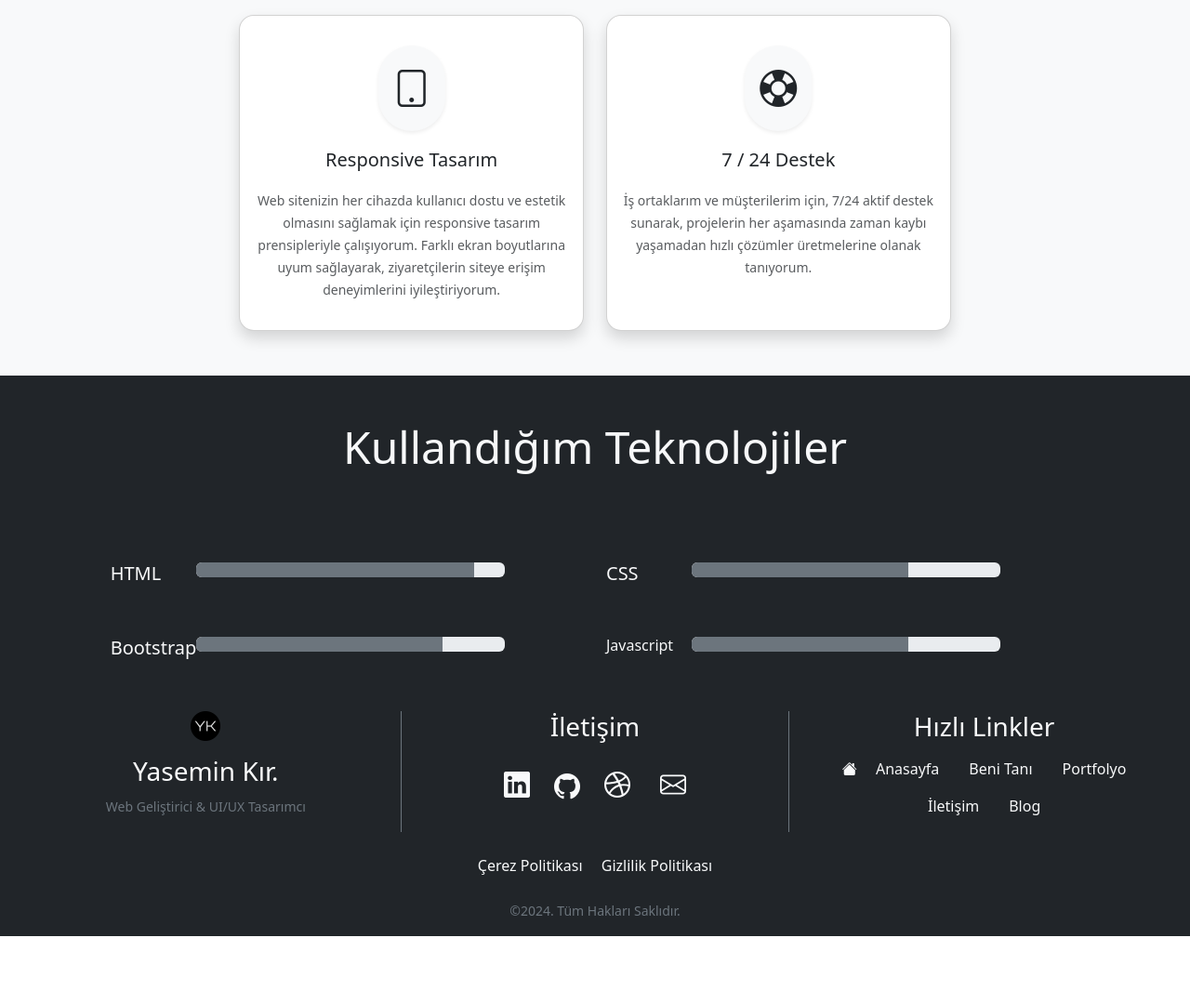
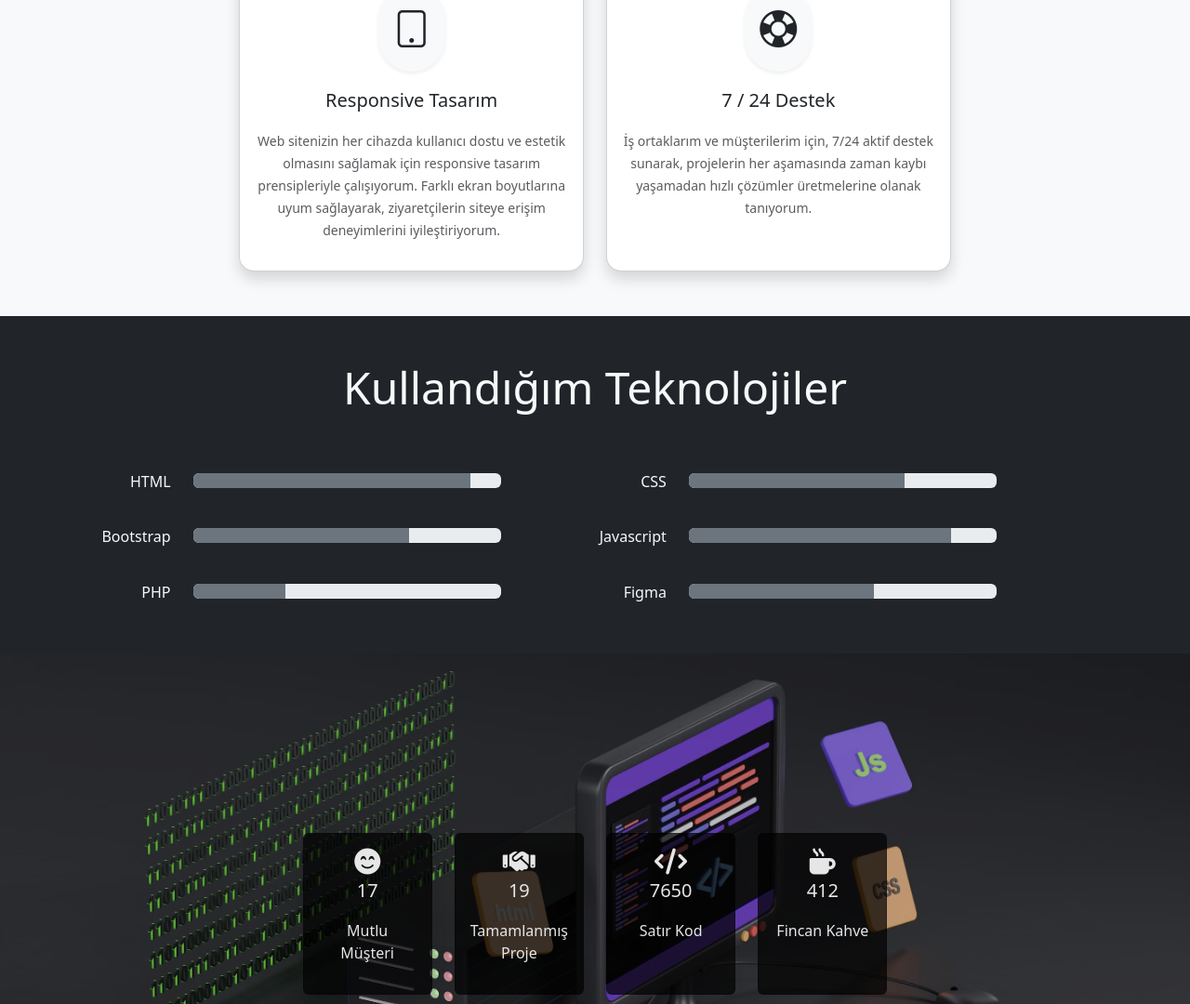
Before and after one commit to yasemin-kir/yaseminkir, a plain HTML site: page beni-tani.html in a window 1280 px wide. Shown: the part 1720-2800 px from the top of the page at 93% size. Before the commit the page ends 2727 px from the top, so only its background shows below. Drawn offline with nearby package versions, Linux system fonts and the light colour scheme.

Commit message:
çakışmalar çözüldü

```diff
--- a/CSS/style.css
+++ b/CSS/style.css
@@ -241,6 +241,24 @@ nav .container-fluid {
 
 }
 
+/* =====Banner Section====== */
+.banner-section {
+  background-image: url(../img/banner-section.avif);
+  filter: brightness(0.9) ;
+  background-attachment: fixed;
+  background-repeat: no-repeat;
+  background-position: center center;
+  background-size: cover;
+  height: 35rem;
+  width: auto;
+}
+
+.banner-section .card {
+  background-color: rgba(0, 0, 0, 0.7) !important;
+  color: #ffffff !important;
+  opacity: 1 !important;
+  z-index: 999;
+}
 
 /* ========Media Queries======= */
 @media (max-width: 768px) {
--- a/beni-tani.html
+++ b/beni-tani.html
@@ -8,7 +8,7 @@
     <link rel="stylesheet" href="CSS/bootstrap.min.css">
     <link rel="stylesheet" href="https://cdnjs.cloudflare.com/ajax/libs/font-awesome/6.6.0/css/all.min.css"
         integrity="sha512-Kc323vGBEqzTmouAECnVceyQqyqdsSiqLQISBL29aUW4U/M7pSPA/gEUZQqv1cwx4OnYxTxve5UMg5GT6L4JJg=="
-        crossorigin="anonymous" referrerpolicy="no-referrer" />
+        crossorigin="anonymous" referrerpolicy="no-referrer"/>
     <link rel="stylesheet" href="https://cdn.jsdelivr.net/npm/bootstrap-icons@1.11.3/font/bootstrap-icons.min.css">
     <link rel="shortcut icon" href="img/favicon-32x32.png" type="image/x-icon">
     <title>Yasemin Kır.</title>
@@ -62,7 +62,7 @@
             </div>
             <!-- banner image -->
             <div class="image">
-                <img src="img/beni-tani.avif" alt="Banner Image">
+                <img src="img/banner-beni-tani.avif" alt="Banner Image">
             </div>
         </div>
     </header>
@@ -123,8 +123,8 @@
         <!-- Skills Section Start -->
         <section>
             <div class="container-fluid bg-light mt-5 py-5">
-                <div class="row pb-5 px-5 text-center">
-                    <h2 class="display-5 mb-5">Yeteneklerim</h2>
+                <div class="row px-5 text-center">
+                    <h2 class="display-5 mb-3">Yeteneklerim</h2>
                     <div class="col-lg-4">
                         <div class="card rounded-4 shadow h-100">
                             <div class="card-body py-auto">
@@ -136,7 +136,7 @@
                             </div>
                         </div>
                     </div>
-                    <div class="col-lg-4">
+                    <div class="col-lg-4 mt-3 mt-lg-0">
                         <div class="card rounded-4 shadow h-100">
                             <div class="card-body py-auto">
                                 <div class="m-3 d-inline-block fs-1 rounded-pill bg-light shadow-sm p-3">
@@ -147,7 +147,7 @@
                             </div>
                         </div>
                     </div>
-                    <div class="col-lg-4">
+                    <div class="col-lg-4 mt-3 mt-lg-0">
                         <div class="card rounded-4 shadow h-100">
                             <div class="card-body py-auto">
                                 <div class="m-3 d-inline-block fs-1 rounded-pill bg-light shadow-sm p-3">
@@ -159,9 +159,9 @@
                         </div>
                     </div>
                 </div>
-                <div class="row px-5 text-center">
+                <div class="row mt-3 px-5 text-center">
                     <div class="offset-lg-2 col-lg-4">
-                        <div class="card rounded-4 shadow h-100">
+                        <div class="card rounded-4 shadow">
                             <div class="card-body py-auto">
                                 <div class="m-3 d-inline-block fs-1 rounded-pill bg-light shadow-sm p-3">
                                     <i class="bi bi-tablet"></i>
@@ -171,7 +171,7 @@
                             </div>
                         </div>
                     </div>
-                    <div class="col-lg-4">
+                    <div class="offset-lg-0 col-lg-4 mt-3 mt-lg-0">
                         <div class="card rounded-4 shadow h-100">
                             <div class="card-body py-auto">
                                 <div class="m-3 d-inline-block fs-1 rounded-pill bg-light shadow-sm p-3">
@@ -189,13 +189,13 @@
 
         <!-- Techs Section Start -->
         <section>
-            <div class="container-fluid bg-dark text-light">
-                <div class="row text-center justify-content-center">
-                    <h2 class="display-5 mb-5 py-5">Kullandığım Teknolojiler</h2>
-                    <div class="col-lg-5 px-0 mx-0">
+            <div class="container-fluid bg-dark text-light py-5">
+                <div class="row text-center justify-content-center px-5 px-lg-0">
+                    <h2 class="display-5 mb-5">Kullandığım Teknolojiler</h2>
+                    <div class="col-lg-5 px-0 mx-0 mt-3">
                         <div class="row aling-items-center mx-auto">
-                            <div class="col-lg-1 me-5">
-                                <p class="h5">HTML</p>
+                            <div class="col-lg-2">
+                                <p class="h6 float-lg-end">HTML</p>
                             </div>
                             <div class="col-lg-8 mb-3 mb-lg-0">
                                 <div class="progress" role="progressbar" aria-label="Success example" aria-valuenow="90" aria-valuemin="0" aria-valuemax="100">
@@ -204,10 +204,10 @@
                             </div>
                         </div>
                     </div>
-                    <div class="col-lg-5 px-0 mx-0">
+                    <div class="col-lg-5 px-0 mx-0 mt-3">
                         <div class="row aling-items-center mx-auto">
-                            <div class="col-lg-1 me-5">
-                                <p class="h5">CSS</p>
+                            <div class="col-lg-2">
+                                <p class="h6 float-lg-end">CSS</p>
                             </div>
                             <div class="col-lg-8">
                                 <div class="progress" role="progressbar" aria-label="Success example" aria-valuenow="70" aria-valuemin="0" aria-valuemax="100">
@@ -217,23 +217,11 @@
                         </div>
                     </div>
                 </div>
-                <div class="row text-center justify-content-center mt-5">
-                    <div class="col-lg-5 px-0 mx-0">
+                <div class="row text-center justify-content-center mt-3 px-5 px-lg-0">
+                    <div class="col-lg-5 px-0 mx-0 mt-3">
                         <div class="row aling-items-center mx-auto">
-                            <div class="col-lg-1 me-5">
-                                <p class="h5">Bootstrap</p>
-                            </div>
-                            <div class="col-lg-8 mb-3 mb-lg-0">
-                                <div class="progress" role="progressbar" aria-label="Success example" aria-valuenow="80" aria-valuemin="0" aria-valuemax="100">
-                                    <div class="progress-bar bg-secondary" style="width: 80%"></div>
-                                  </div>
-                            </div>
-                        </div>
-                    </div>
-                    <div class="col-lg-5 px-0 mx-0">
-                        <div class="row aling-items-center mx-auto">
-                            <div class="col-lg-1 me-5">
-                                <p class="h6 text-center my-auto">Javascript</p>
+                            <div class="col-lg-2">
+                                <p class="h6 float-lg-end">Bootstrap</p>
                             </div>
                             <div class="col-lg-8">
                                 <div class="progress" role="progressbar" aria-label="Success example" aria-valuenow="70" aria-valuemin="0" aria-valuemax="100">
@@ -242,10 +230,93 @@
                             </div>
                         </div>
                     </div>
+                    <div class="col-lg-5 px-0 mx-0 mt-3">
+                        <div class="row aling-items-center mx-auto">
+                            <div class="col-lg-2">
+                                <p class="h6 float-lg-end">Javascript</p>
+                            </div>
+                            <div class="col-lg-8">
+                                <div class="progress" role="progressbar" aria-label="Success example" aria-valuenow="85" aria-valuemin="0" aria-valuemax="100">
+                                    <div class="progress-bar bg-secondary" style="width: 85%"></div>
+                                  </div>
+                            </div>
+                        </div>
+                    </div>
+                </div>
+                <div class="row text-center justify-content-center mt-3 px-5 px-lg-0">
+                    <div class="col-lg-5 px-0 mx-0 mt-3">
+                        <div class="row aling-items-center mx-auto">
+                            <div class="col-lg-2">
+                                <p class="h6 float-lg-end">PHP</p>
+                            </div>
+                            <div class="col-lg-8">
+                                <div class="progress" role="progressbar" aria-label="Success example" aria-valuenow="30" aria-valuemin="0" aria-valuemax="100">
+                                    <div class="progress-bar bg-secondary" style="width: 30%"></div>
+                                  </div>
+                            </div>
+                        </div>
+                    </div>
+                    <div class="col-lg-5 px-0 mx-0 mt-3">
+                        <div class="row aling-items-center mx-auto">
+                            <div class="col-lg-2">
+                                <p class="h6 float-lg-end">Figma</p>
+                            </div>
+                            <div class="col-lg-8">
+                                <div class="progress" role="progressbar" aria-label="Success example" aria-valuenow="60" aria-valuemin="0" aria-valuemax="100">
+                                    <div class="progress-bar bg-secondary" style="width: 60%"></div>
+                                  </div>
+                            </div>
+                        </div>
+                    </div>
                 </div>
             </div>
         </section>
         <!-- Techs Section End -->
+
+        <!-- Milestones Section Start -->
+        <section>
+            <div class="banner-section overflow-hidden d-flex align-items-center justify-content-around">
+                <div class="row">
+                    <div class="col-md-6 col-lg-3">
+                        <div class="card h-100 shadow-lg">
+                            <div class="card-body text-center">
+                                <i class="fa-solid fa-face-smile-beam fs-3"></i>
+                                <p class="lead">17</p>
+                                <p>Mutlu Müşteri</p>
+                            </div>
+                        </div>
+                    </div>
+                    <div class="col-md-6 col-lg-3">
+                        <div class="card h-100">
+                            <div class="card-body text-center">
+                                <i class="fa-solid fa-handshake fs-3"></i>
+                                <p class="lead">19</p>
+                                <p class="p-0">Tamamlanmış Proje</p>
+                            </div>
+                        </div>
+                    </div>
+                    <div class="col-md-6 col-lg-3">
+                        <div class="card h-100">
+                            <div class="card-body text-center">
+                                <i class="fa-solid fa-code fs-3"></i>
+                                <p class="lead">7650</p>
+                                <p class="d-inline-block">Satır Kod</p>
+                            </div>
+                        </div>
+                    </div>
+                    <div class="col-md-6 col-lg-3">
+                        <div class="card h-100">
+                            <div class="card-body text-center">
+                                <i class="fa-solid fa-mug-hot fs-3"></i>
+                                <p class="lead">412</p>
+                                <p>Fincan Kahve</p>
+                            </div>
+                        </div>
+                    </div>
+                </div>
+            </div>
+        </section>
+        <!-- Milestones Section Start -->
 
 
     </main>
```
Also changed, not shown: 1 other file.
